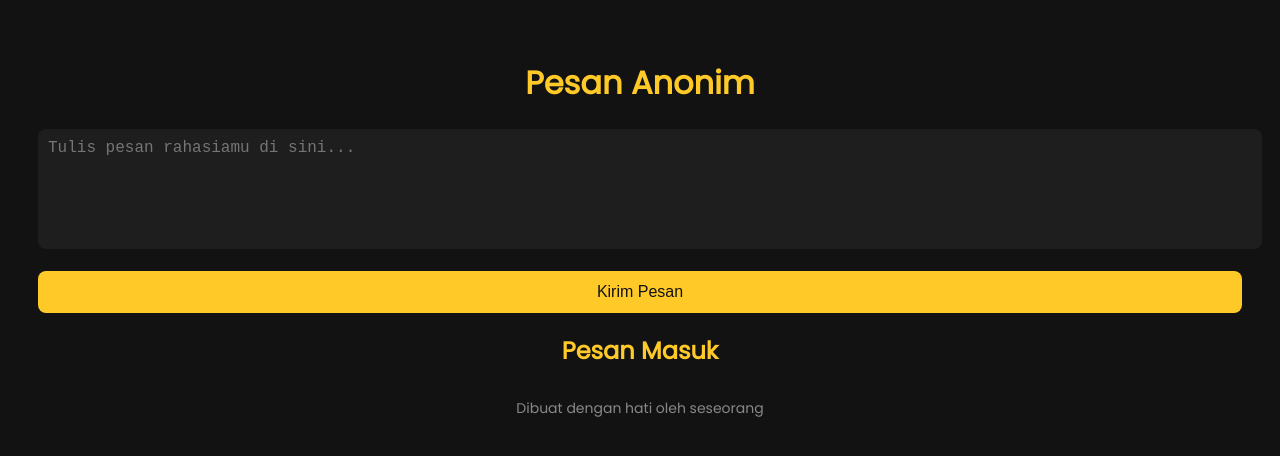
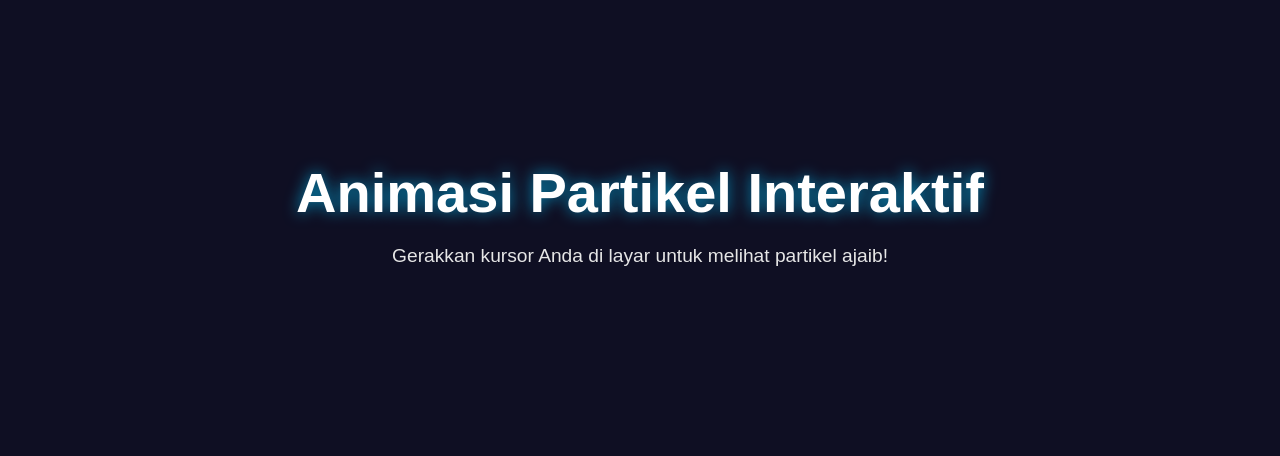
Before and after one commit to farhanygy08/untuk-kamu, a plain HTML site: page index.html in a window 1280 px wide. Drawn offline with Linux system fonts and the light colour scheme; no server answers.

Commit message:
Update index.html

```diff
--- a/index.html
+++ b/index.html
@@ -1,78 +1,138 @@
 <!DOCTYPE html>
-<html>
+<html lang="id">
 <head>
-  <title>Pesan Anonim</title>
-  <script src="https://www.gstatic.com/firebasejs/9.22.2/firebase-app-compat.js"></script>
-  <script src="https://www.gstatic.com/firebasejs/9.22.2/firebase-database-compat.js"></script>
-  <link href="https://fonts.googleapis.com/css2?family=Poppins&display=swap" rel="stylesheet">
+  <meta charset="UTF-8" />
+  <meta name="viewport" content="width=device-width, initial-scale=1.0"/>
+  <title>Animasi Partikel Interaktif</title>
   <style>
+    * {
+      margin: 0;
+      padding: 0;
+      box-sizing: border-box;
+    }
     body {
-      background: #121212;
-      color: #f0f0f0;
-      font-family: 'Poppins', sans-serif;
-      padding: 30px;
+      background: linear-gradient(135deg, #1a1a2e, #16213e);
+      height: 100vh;
+      overflow: hidden;
+      cursor: none; /* Sembunyikan kursor asli */
+      font-family: 'Arial', sans-serif;
     }
-    h1, h2 {
-      color: #ffca28;
+    #canvas {
+      position: fixed;
+      top: 0;
+      left: 0;
+      width: 100%;
+      height: 100%;
+      z-index: 1;
+    }
+    .title {
+      position: relative;
+      z-index: 2;
       text-align: center;
+      color: white;
+      padding-top: 20vh;
     }
-    textarea {
-      width: 100%;
-      height: 100px;
-      margin-bottom: 15px;
-      padding: 10px;
-      border-radius: 8px;
-      border: none;
-      background: #1e1e1e;
-      color: #f0f0f0;
-      font-size: 16px;
-      resize: none;
+    .title h1 {
+      font-size: 3.5rem;
+      margin-bottom: 20px;
+      text-shadow: 0 0 15px rgba(0, 200, 255, 0.7);
     }
-    button {
-      display: block;
-      width: 100%;
-      padding: 12px;
-      background: #ffca28;
-      color: #121212;
-      border: none;
-      border-radius: 8px;
-      font-size: 16px;
-      cursor: pointer;
-      transition: background 0.3s ease;
-    }
-    button:hover {
-      background: #ffa000;
-    }
-    #daftarPesan div {
-      background: #1e1e1e;
-      padding: 12px;
-      margin: 8px 0;
-      border-radius: 8px;
-      box-shadow: 0 2px 4px rgba(0,0,0,0.4);
-      animation: fadeIn 0.4s ease forwards;
-    }
-    @keyframes fadeIn {
-      from {opacity: 0; transform: translateY(10px);}
-      to {opacity: 1; transform: translateY(0);}
-    }
-    #footer {
-      text-align: center;
-      margin-top: 30px;
-      font-size: 14px;
-      color: #888;
+    .title p {
+      font-size: 1.2rem;
+      max-width: 600px;
+      margin: 0 auto;
+      color: #e6e6e6;
     }
   </style>
 </head>
 <body>
-  <h1>Pesan Anonim</h1>
-  <textarea id="pesanInput" placeholder="Tulis pesan rahasiamu di sini..."></textarea>
-  <button onclick="kirimPesan()">Kirim Pesan</button>
+  <div class="title">
+    <h1>Animasi Partikel Interaktif</h1>
+    <p>Gerakkan kursor Anda di layar untuk melihat partikel ajaib!</p>
+  </div>
+  <canvas id="canvas"></canvas>
 
-  <h2>Pesan Masuk</h2>
-  <div id="daftarPesan"></div>
+  <script>
+    // Ambil canvas dan konteks 2D
+    const canvas = document.getElementById('canvas');
+    const ctx = canvas.getContext('2d');
 
-  <div id="footer">Dibuat dengan hati oleh seseorang</div>
+    // Sesuaikan ukuran canvas dengan jendela
+    function resizeCanvas() {
+      canvas.width = window.innerWidth;
+      canvas.height = window.innerHeight;
+    }
+    window.addEventListener('resize', resizeCanvas);
+    resizeCanvas();
 
-  <script src="script.js"></script>
+    // Array untuk menyimpan partikel
+    let particles = [];
+    const colors = ['#FF5252', '#FFD740', '#40C4FF', '#69F0AE', '#FF4081', '#7C4DFF'];
+
+    // Kelas Partikel
+    class Particle {
+      constructor(x, y) {
+        this.x = x;
+        this.y = y;
+        this.size = Math.random() * 6 + 2; // 2–8
+        this.color = colors[Math.floor(Math.random() * colors.length)];
+        this.speedX = (Math.random() - 0.5) * 4;
+        this.speedY = (Math.random() - 0.5) * 4;
+        this.alpha = 1;
+        this.decay = Math.random() * 0.02 + 0.005; // Kecepatan memudar
+      }
+
+      update() {
+        this.x += this.speedX;
+        this.y += this.speedY;
+        this.alpha -= this.decay;
+        this.size *= 0.98; // Menyusut perlahan
+      }
+
+      draw() {
+        ctx.save();
+        ctx.globalAlpha = this.alpha;
+        ctx.fillStyle = this.color;
+        ctx.beginPath();
+        ctx.arc(this.x, this.y, this.size, 0, Math.PI * 2);
+        ctx.fill();
+        ctx.restore();
+      }
+    }
+
+    // Buat partikel saat mouse bergerak
+    let mouseX = 0, mouseY = 0;
+    window.addEventListener('mousemove', (e) => {
+      mouseX = e.clientX;
+      mouseY = e.clientY;
+      // Buat 3–6 partikel per gerakan
+      const count = Math.floor(Math.random() * 4) + 3;
+      for (let i = 0; i < count; i++) {
+        particles.push(new Particle(mouseX, mouseY));
+      }
+    });
+
+    // Animasi utama
+    function animate() {
+      ctx.fillStyle = 'rgba(26, 26, 46, 0.1)'; // Background gelap dengan sedikit blur
+      ctx.fillRect(0, 0, canvas.width, canvas.height);
+
+      // Update dan gambar partikel
+      for (let i = 0; i < particles.length; i++) {
+        particles[i].update();
+        particles[i].draw();
+
+        // Hapus partikel yang sudah transparan
+        if (particles[i].alpha <= 0) {
+          particles.splice(i, 1);
+          i--;
+        }
+      }
+
+      requestAnimationFrame(animate);
+    }
+
+    animate();
+  </script>
 </body>
 </html>
```
